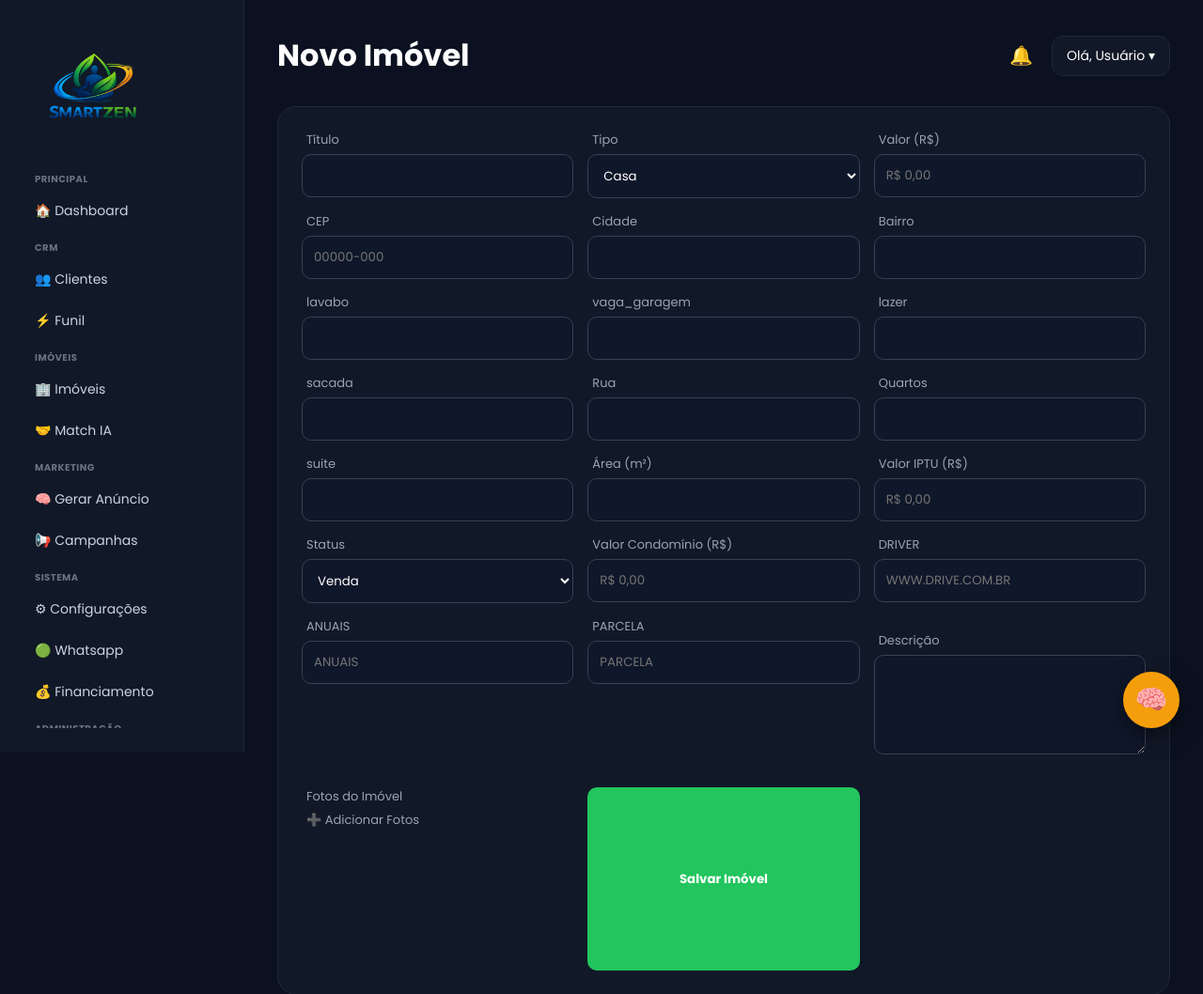
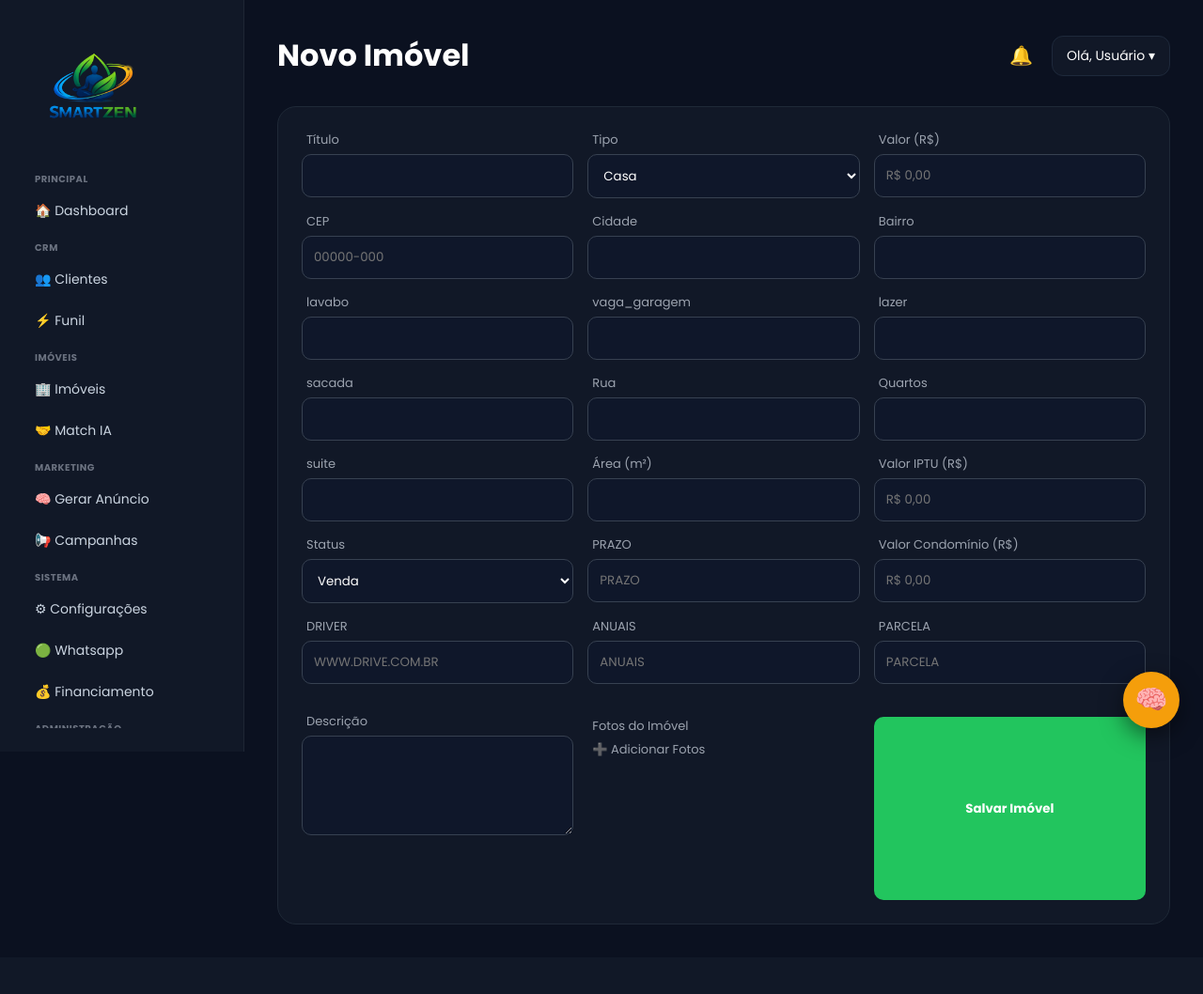
Before and after one commit to jwmister21/smartimob, a Flask app: page /cadastrar_imovel in a window 1280 px wide. Shown: the top 1058 px of the page at 94% size. After the commit the page ends 984 px from the top, so only its background shows below. Run offline with Flask 3, Linux system fonts and the light colour scheme; a user stored in the database is signed in; data comes from the database, SQL or seed files in the repository; parts of the project's set-up code (start-up, migrations or seed data) failed here and were passed over; some libraries are stand-ins or nearby versions.

Commit message:
Update cadastrar_imovel.html

```diff
--- a/templates/cadastrar_imovel.html
+++ b/templates/cadastrar_imovel.html
@@ -92,6 +92,10 @@
         <option>Aluguel</option>
     </select>
 </div>
+   <div class="campo-box">
+    <label>PRAZO</label>
+    <input type="text" name="prazo" id="prazo" placeholder="PRAZO" >
+    </div>
 
 <div class="campo-box">
     <label>Valor Condomínio (R$)</label>
@@ -112,8 +116,8 @@
     <div class="campo-box">
     <label>PARCELA</label>
     <input type="text" name="parcela" id="parcela" placeholder="PARCELA" >
+    </div>
 
-    </div>
         <div class="campo-box" style="margin-top: 15px;">
             <label>Descrição</label>
             <textarea name="descricao" rows="4"></textarea>
```
